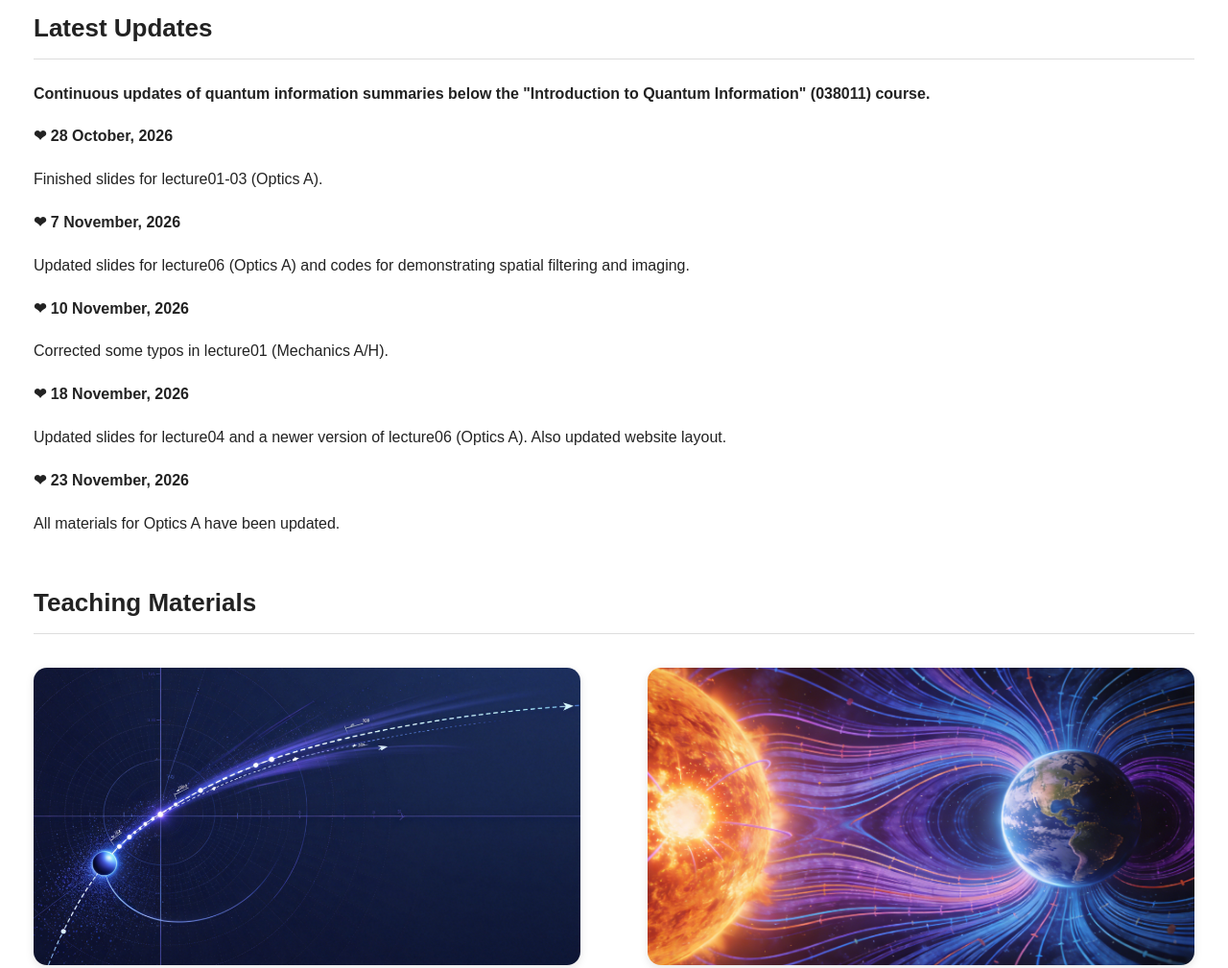
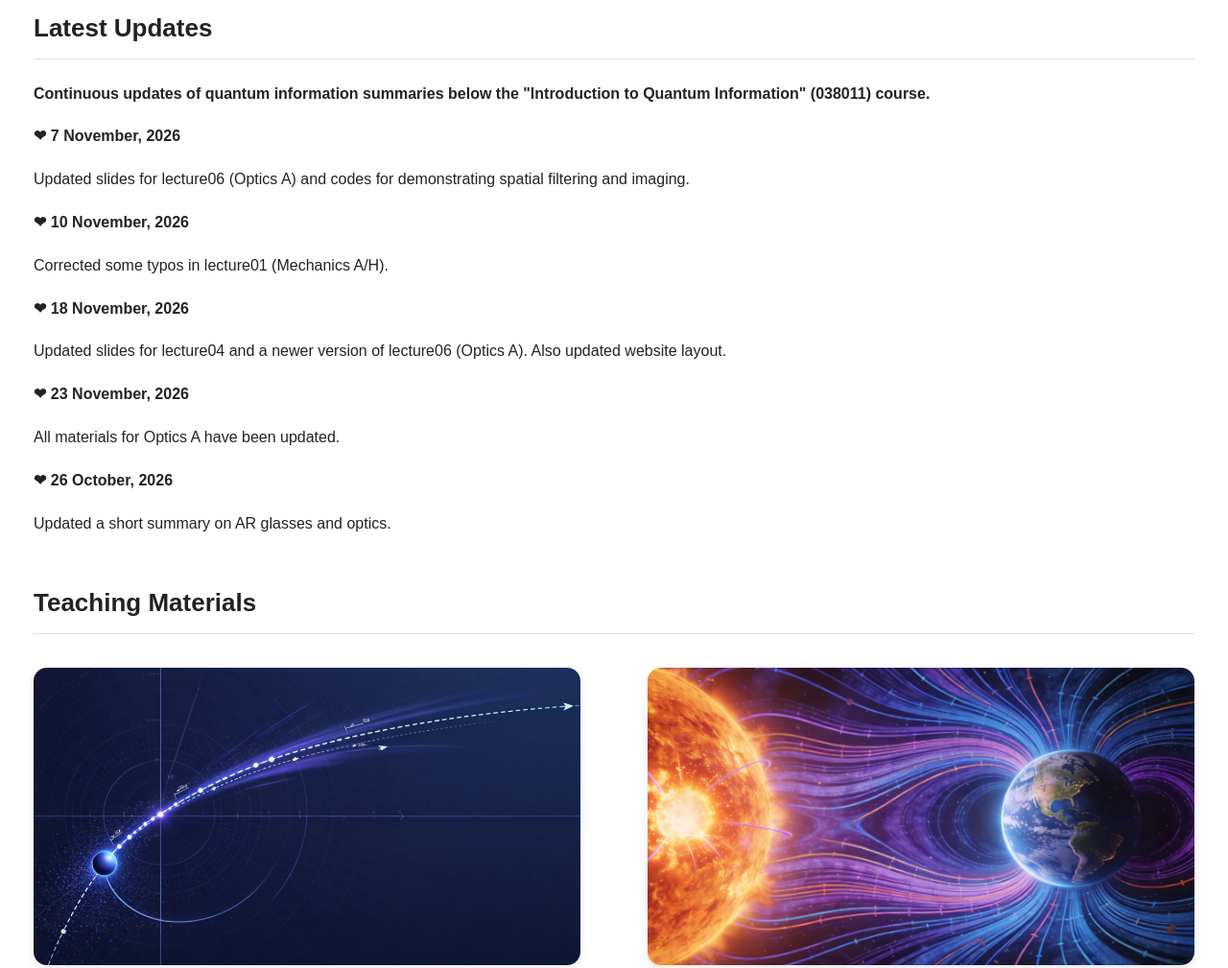
Before and after one commit to tranquility05/tranquility.github.io, a plain HTML site: page index.html in a window 1280 px wide. Shown: the part 1300-2309 px from the top of the page at 96% size. Drawn offline with Linux system fonts and the light colour scheme.

Commit message:
Add files via upload

```diff
--- a/index.html
+++ b/index.html
@@ -293,13 +293,6 @@ Continuous updates of quantum information summaries below the "Introduction to Q
 </p>
 
 <p>
-<b>❤ 28 October, 2026</b>
-</p>
-<p>
-Finished slides for lecture01-03 (Optics A).
-</p>
-
-<p>
 <b>❤ 7 November, 2026</b>
 </p>
 <p>
@@ -325,6 +318,13 @@ Updated slides for lecture04 and a newer version of lecture06 (Optics A). Also u
 </p>
 <p>
 All materials for Optics A have been updated.
+</p>
+
+<p>
+<b>❤ 26 October, 2026</b>
+</p>
+<p>
+Updated a short summary on AR glasses and optics.
 </p>
 
 <!-- 教学资料 -->
@@ -805,6 +805,13 @@ Polarization and Fresnel equations (PDF)
 Airy disk and resolving power of imaging instruments (PDF)
 </a>
 
+<br>
+
+📄
+
+<a href="AR_display_system.pdf">
+AR display system (PDF)
+</a>
 
 <br>
 
```
Also changed, not shown: 1 other file.
